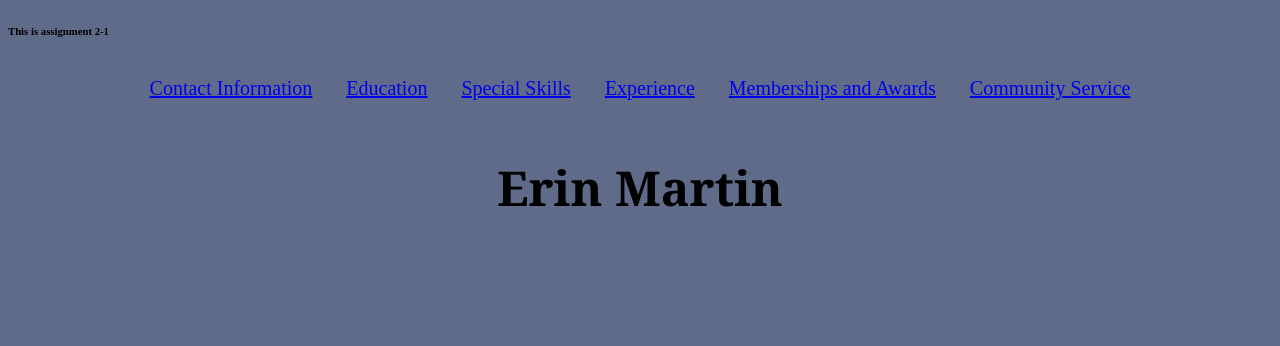
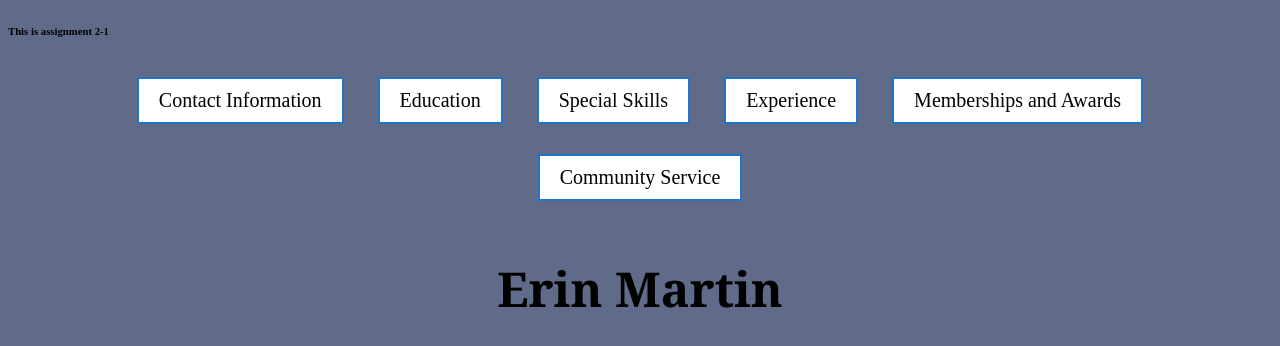
Before and after one commit to emartin1212/emartin1212.github.io, a plain HTML site: page 2-1/index.html in a window 1280 px wide. Drawn offline with Linux system fonts and the light colour scheme.

Commit message:
sdfghjkl

```diff
--- a/2-1/index.html
+++ b/2-1/index.html
@@ -21,6 +21,21 @@
       font-size: 20px;
       padding: 15px;
     }
+
+a:link, a:visited {
+  background-color: white;
+  color: black;
+  border: 2px solid #2274C7;
+  padding: 10px 20px;
+  text-align: center;
+  text-decoration: none;
+  display: inline-block;
+}
+
+a:hover, a:active {
+  background-color: #2274C7;
+  color: white;
+}
     </style>
     <body>
         <h6>This is assignment 2-1</h6>
```
